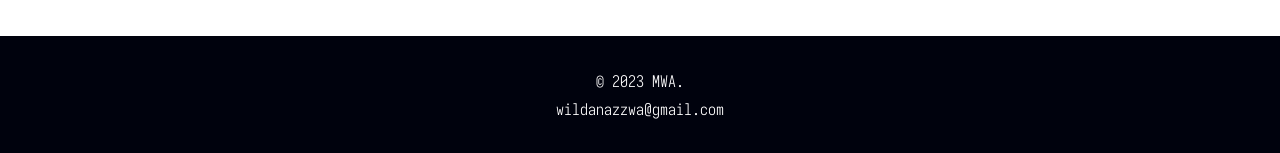
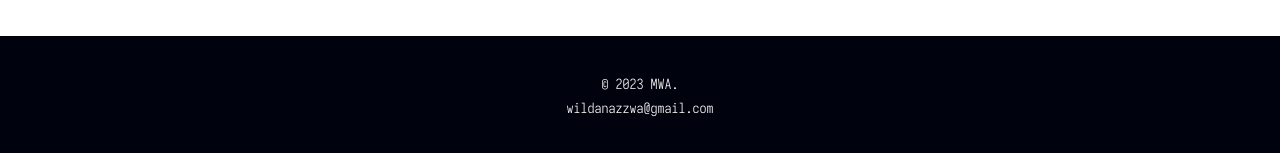
Before and after one commit to wildanazz/personal-portfolio, a Next.js app: page /tools in a window 1280 px wide. Shown: the part 2616-2769 px from the top of the page. Built offline with nearby package versions, Linux system fonts and the light colour scheme.

Commit message:
Edit font size

```diff
--- a/src/components/Footer.tsx
+++ b/src/components/Footer.tsx
@@ -8,8 +8,11 @@ export default function Footer() {
         whileInView={{ y: 0, opacity: 1 }}
         className="flex flex-col justify-center items-center gap-y-1"
       >
-        <p>© 2023 MWA.</p>
-        <a href="mailto:wildanazzwa@gmail.com?Subject=Hello">
+        <p className="text-sm">© 2023 MWA.</p>
+        <a
+          className="text-sm"
+          href="mailto:wildanazzwa@gmail.com?Subject=Hello"
+        >
           wildanazzwa@gmail.com
         </a>
       </motion.div>
--- a/src/pages/blog/[slug].tsx
+++ b/src/pages/blog/[slug].tsx
@@ -4,7 +4,6 @@ import { motion, useScroll, useSpring } from 'framer-motion'
 import { getArticlesFromAPI } from '@/lib/load-articles'
 import Layout from '@/components/Layout'
 import { GitHub, Twitter, Facebook, LinkedIn } from '@/components/Icons'
-import Footer from '@/components/Footer'
 
 export default function ArticlePage({ article }: any) {
   const { scrollYProgress } = useScroll()
@@ -135,7 +134,7 @@ export default function ArticlePage({ article }: any) {
                 duration: 1,
                 delay: 0.2,
               }}
-              className="text-[#d23669] dark:text-[#d4433b] font-bold"
+              className="text-[#d23669] dark:text-[#d4433b] text-sm"
             >
               Powered by the Dev.to API
             </motion.p>
```
